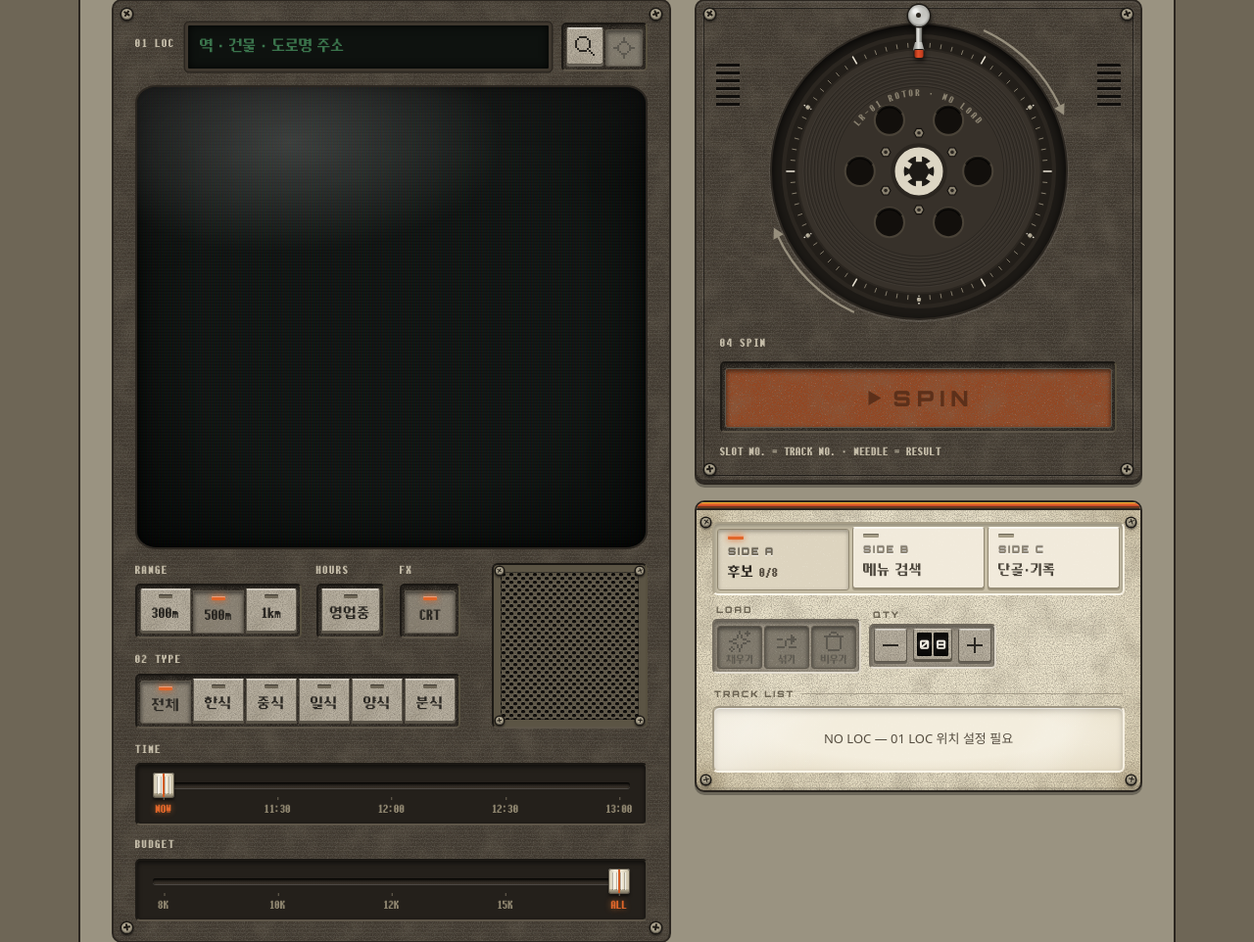
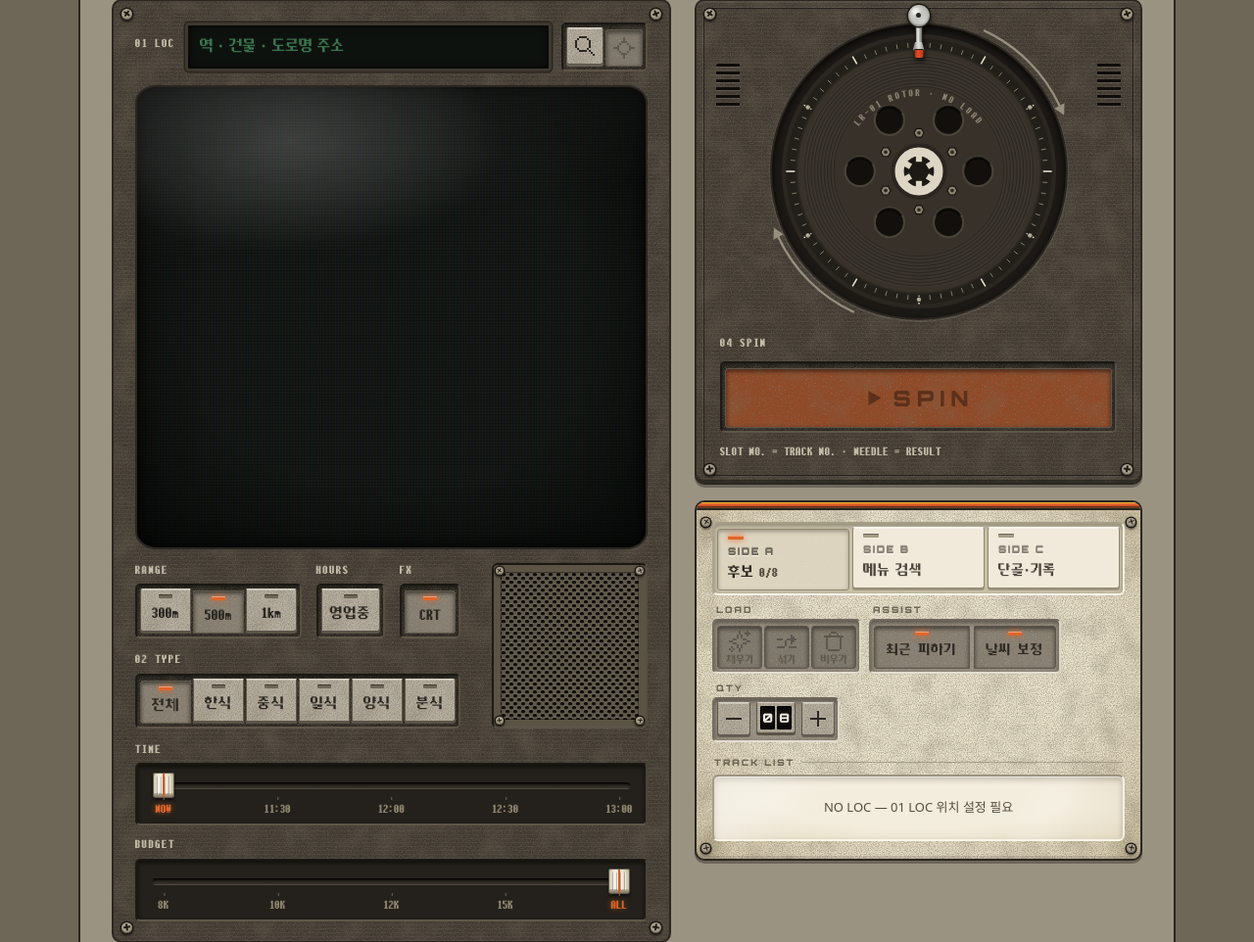
Before and after one commit to coldzero7362/lunch-roulette-app, a Laravel app: template resources/views/roulette.blade.php in a window 1280 px wide. Shown: the part 348-1310 px from the top of the page at 98% size. Run offline with Laravel 12, Linux system fonts and the light colour scheme; the template is opened without the code that fills it, so the values that code supplies are empty; style sheets or scripts are compiled from the project's sources; some libraries are stand-ins or nearby versions.

Commit message:
Move 최근 피하기 / 날씨 보정 next to LOAD as an ASSIST group
Both only change what auto-fill and shuffle pick, so they sit beside
the 채우기 key in SIDE A (same ivory well, LED keys) instead of hiding
in SIDE C, which keeps just its "stored in this browser" note.

Co-Authored-By: Claude Opus 5.5 <noreply@anthropic.com>

```diff
--- a/resources/css/roulette.css
+++ b/resources/css/roulette.css
@@ -2260,3 +2260,7 @@
 /* 눈금 위 짧은 선 */
 .rl-fader__ticks span::before { content: ''; position: absolute; top: -5px; left: 50%; width: 1px; height: 3px; background: #6e6656; }
 .rl-fader__ticks span.is-on { color: var(--c-stripe-2); text-shadow: 0 0 6px rgb(255 140 60 / .45); }
+
+/* SIDE A: 채우기 옆 ASSIST 묶음 (최근 피하기 · 날씨 보정) — 자동 채움·섞기에만 쓰는 보정이라 채우기 키 곁에 둠 */
+.rl-assist { align-self: stretch; align-items: stretch; }
+.rl-assist .rl-bank__key { font-size: 13px; white-space: nowrap; }
--- a/resources/views/roulette.blade.php
+++ b/resources/views/roulette.blade.php
@@ -229,6 +229,10 @@
                                 <button id="shuffle" type="button" class="rl-key rl-key--beige rl-key--sq rl-key--cap" data-icon="shuffle" aria-label="섞기" title="자동으로 넣은 후보를 다시 뽑고 순서를 섞음" disabled><span class="rl-key__cap" aria-hidden="true">섞기</span></button>
                                 <button id="clear" type="button" class="rl-key rl-key--beige rl-key--sq rl-key--cap" data-icon="trash" aria-label="비움" title="후보를 모두 비움" disabled><span class="rl-key__cap" aria-hidden="true">비우기</span></button>
                             </div>
+                            <div class="rl-well rl-legend rl-assist" data-legend="ASSIST" role="group" aria-label="자동 채움 보정">
+                                <button id="avoid-toggle" type="button" class="rl-bank__key" aria-pressed="true" title="켜면 최근 일주일 안에 먹은 곳은 자동 채움에서 빼고, 최근 먹은 종류는 덜 뽑음">최근 피하기</button>
+                                <button id="weather-toggle" type="button" class="rl-bank__key" aria-pressed="true" title="켜면 비·눈·폭염·한파 예보 때 가까운 곳 위주로 뽑음 (먼 곳은 최소 0.35배)">날씨 보정</button>
+                            </div>
                             <div class="rl-well rl-stepper rl-legend" data-legend="QTY" role="group" aria-label="후보 수">
                                 <button id="slots-down" type="button" class="rl-key rl-key--beige rl-key--sq" data-icon="minus" aria-label="후보 수 감소" title="후보 수 −"></button>
                                 <output id="slots" class="rl-counter" aria-live="polite" aria-label="후보 수 08"><span class="rl-drum"><span class="rl-drum__digit">0</span></span><span class="rl-drum"><span class="rl-drum__digit">8</span></span></output>
@@ -257,7 +261,6 @@
                     <div id="panel-c" role="tabpanel" aria-labelledby="tab-c" hidden>
                         <div class="rl-saved__bar">
                             <span class="rl-saved__note">이 브라우저에만 저장돼요</span>
-                            <div class="rl-bank__slot"><button id="avoid-toggle" type="button" class="rl-bank__key" aria-pressed="true" title="켜면 최근 일주일 안에 먹은 곳은 자동 채움에서 빼고, 최근 먹은 종류는 덜 뽑음">최근 피하기</button><button id="weather-toggle" type="button" class="rl-bank__key" aria-pressed="true" title="켜면 비·눈·폭염·한파 예보 때 가까운 곳 위주로 뽑음 (먼 곳은 최소 0.35배)">날씨 보정</button></div>
                         </div>
                         <span class="rl-ivory__legend" aria-hidden="true">THIS MONTH</span>
                         <section id="lunch-stats" class="rl-stats" aria-label="이번 달 점심 통계"></section>
```
